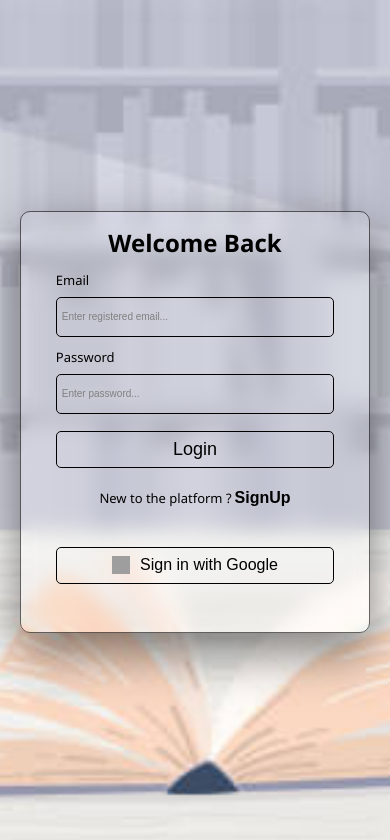
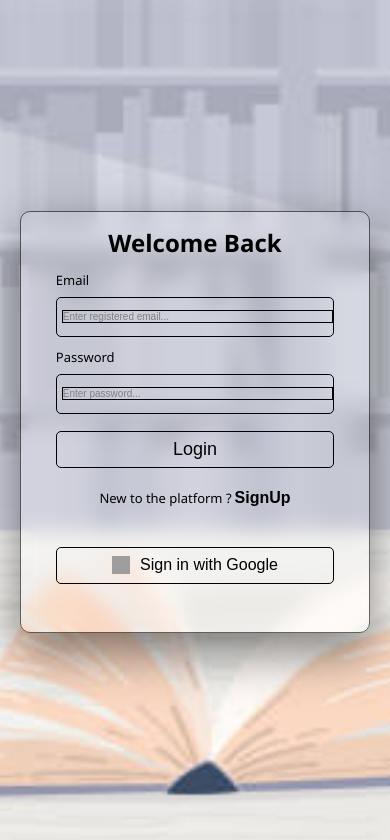
Before and after one commit to Sufiyan3101/PDF-RAG, a React (Vite) app: page /login in a window 390 px wide. Shown: the top 840 px of the page. Built offline with nearby package versions, Linux system fonts and the light colour scheme; no server answers; grey boxes are pictures that could not be loaded.

Commit message:
update login and reg screen

```diff
--- a/src/styles/login.css
+++ b/src/styles/login.css
@@ -217,6 +217,8 @@
   }
   .usernameOrEmailInput, .usernameOrEmailInput::placeholder, .passInput, .passInput::placeholder{
     font-size: x-small;
+      border: 0.5px solid black;
+      z-index: 1000;
   }
   .googleLoginDiv{
     margin-top: 5%;
```
